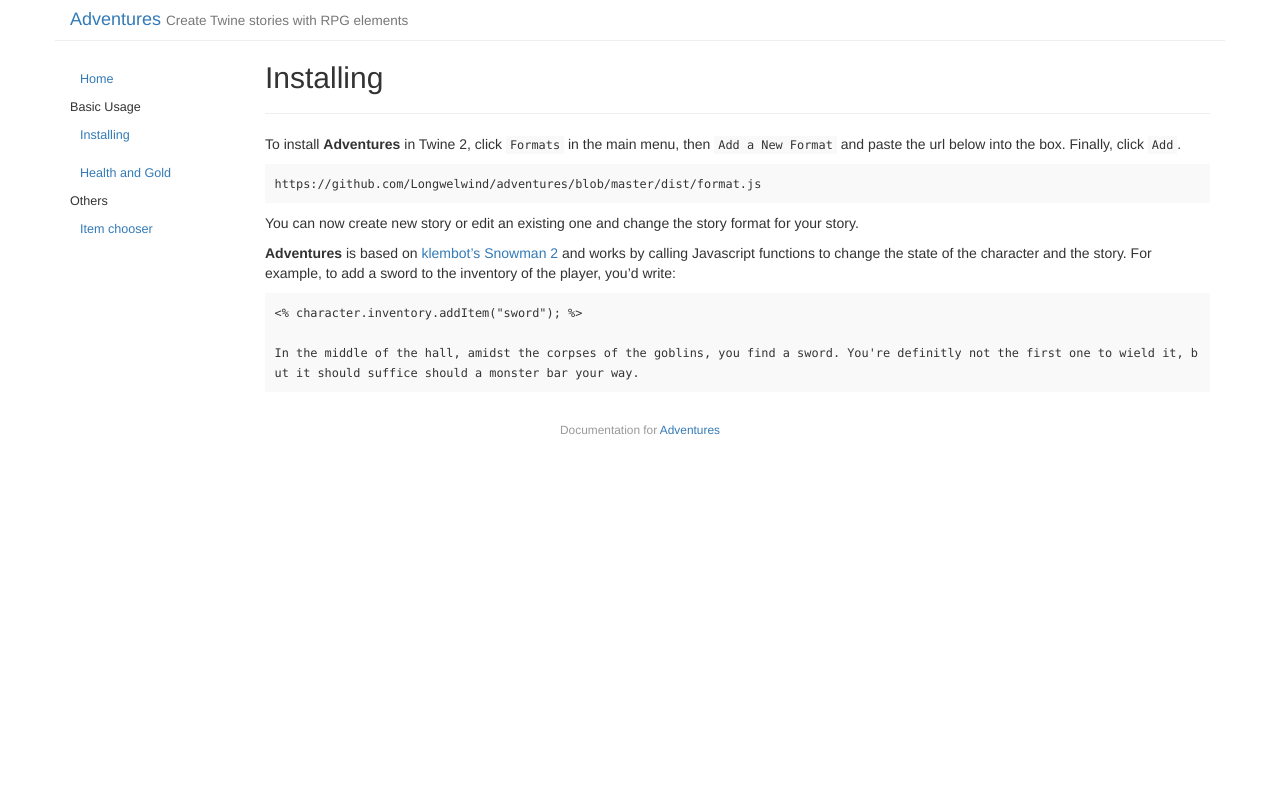
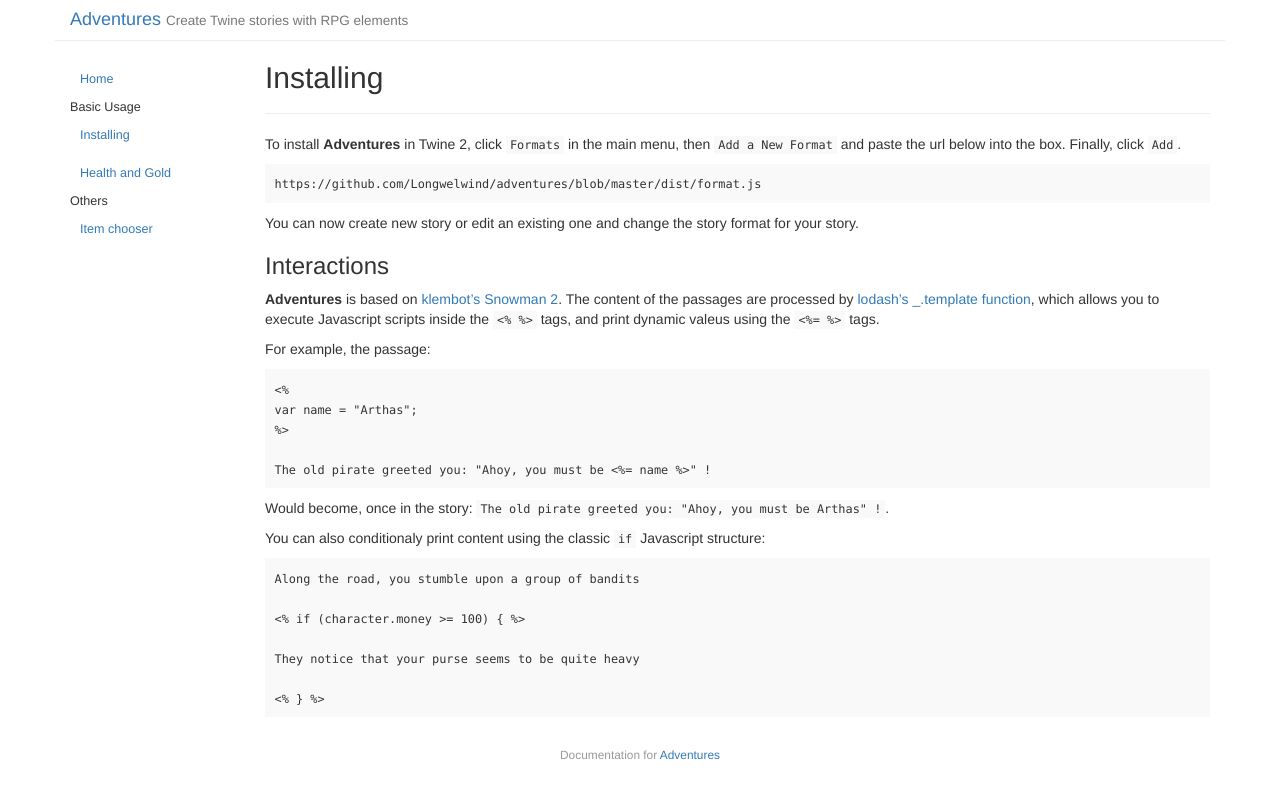
Before and after one commit to Longwelwind/adventures, a Jekyll site: the page built from docs/_posts/2017-08-07-installing.md, in a window 1280 px wide. Shown: the top 799 px of the page. Built offline with Jekyll 4.4.1, drawn with Linux system fonts in a browser that asks for light colours.

Commit message:
Reorganize the explanation of scripting in the doc

````diff
--- a/docs/_posts/2017-08-07-installing.md
+++ b/docs/_posts/2017-08-07-installing.md
@@ -13,10 +13,30 @@ https://github.com/Longwelwind/adventures/blob/master/dist/format.js
 
 You can now create new story or edit an existing one and change the story format for your story.
 
-**Adventures** is based on [klembot's Snowman 2](https://bitbucket.org/klembot/snowman-2) and works by calling Javascript functions to change the state of the character and the story. For example, to add a sword to the inventory of the player, you'd write:
+### Interactions
+
+**Adventures** is based on [klembot's Snowman 2](https://bitbucket.org/klembot/snowman-2). The content of the passages are processed by [lodash's _.template function](https://lodash.com/docs/4.17.4#template), which allows you to execute Javascript scripts inside the `<% %>` tags, and print dynamic valeus using the `<%= %>` tags.
+
+For example, the passage:
 
 ```
-<% character.inventory.addItem("sword"); %>
+<%
+var name = "Arthas";
+%>
 
-In the middle of the hall, amidst the corpses of the goblins, you find a sword. You're definitly not the first one to wield it, but it should suffice should a monster bar your way.
+The old pirate greeted you: "Ahoy, you must be <%= name %>" !
 ```
+
+Would become, once in the story: `The old pirate greeted you: "Ahoy, you must be Arthas" !`.
+
+You can also conditionaly print content using the classic `if` Javascript structure:
+
+```
+Along the road, you stumble upon a group of bandits
+
+<% if (character.money >= 100) { %>
+
+They notice that your purse seems to be quite heavy
+
+<% } %>
+```
````
Also changed, not shown: docs/index.md (+4 -10 lines).
